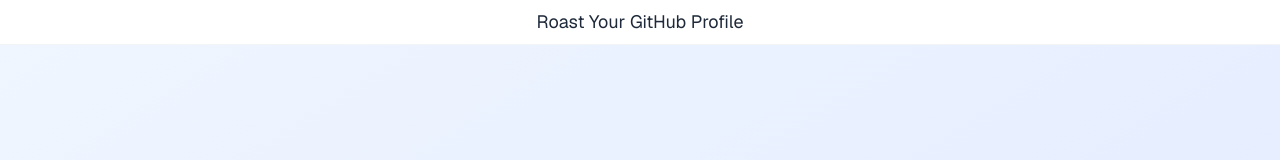
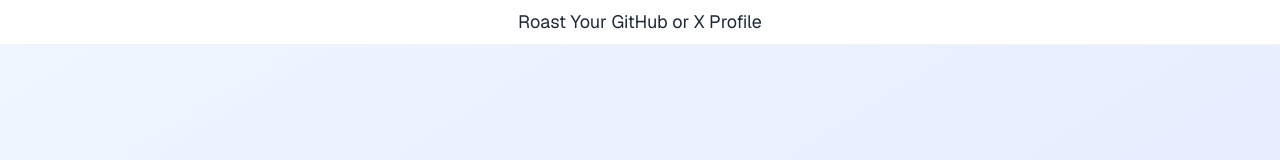
Before and after one commit to Paul-Lecomte/profile_roasting, a Next.js app: page / in a window 1280 px wide. Shown: the top 160 px of the page. Built offline with nearby package versions, Linux system fonts and the light colour scheme.

Commit message:
header update

```diff
--- a/src/components/Header.tsx
+++ b/src/components/Header.tsx
@@ -4,7 +4,7 @@
     return (
         <header className="w-full bg-white/90 border-b border-gray-100 shadow-sm py-2 flex items-center justify-center">
             <div className="text-lg text-gray-800">
-                Roast Your GitHub Profile
+                Roast Your GitHub or X Profile
             </div>
         </header>
     );
```
